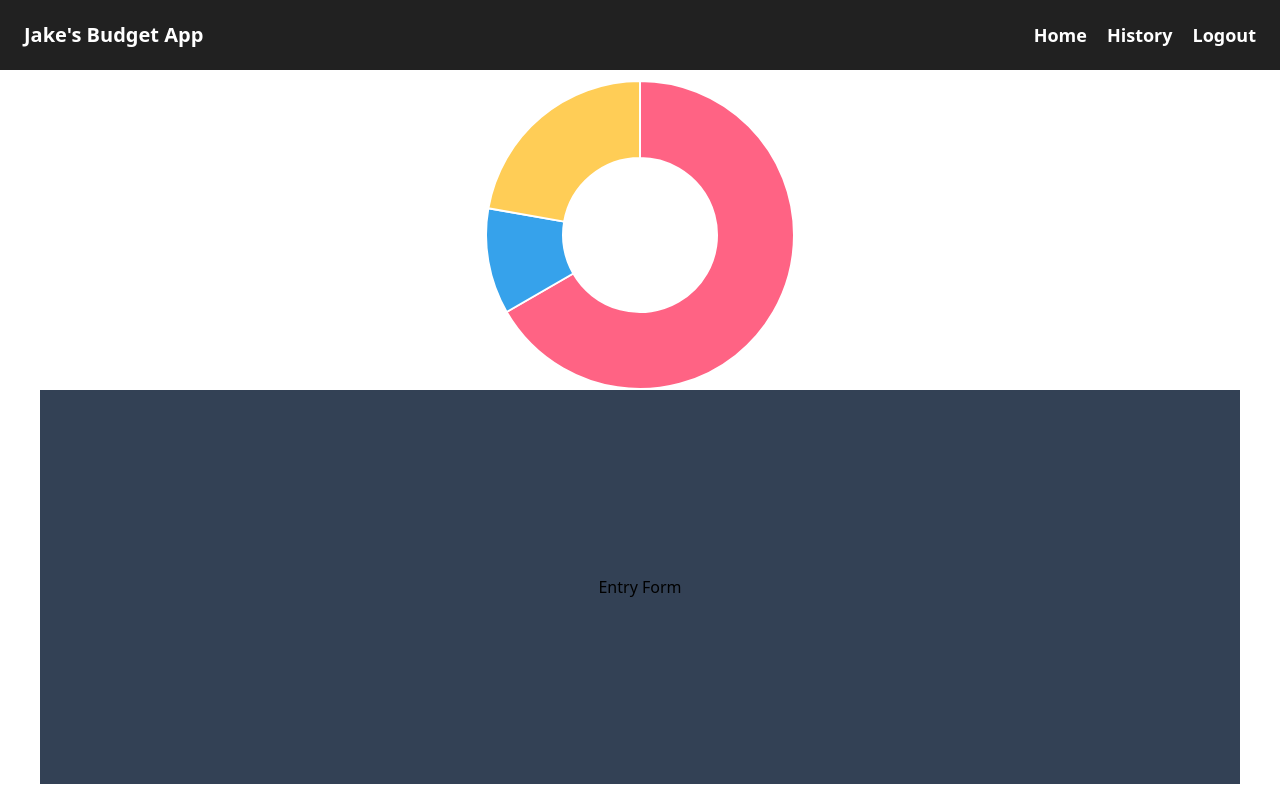
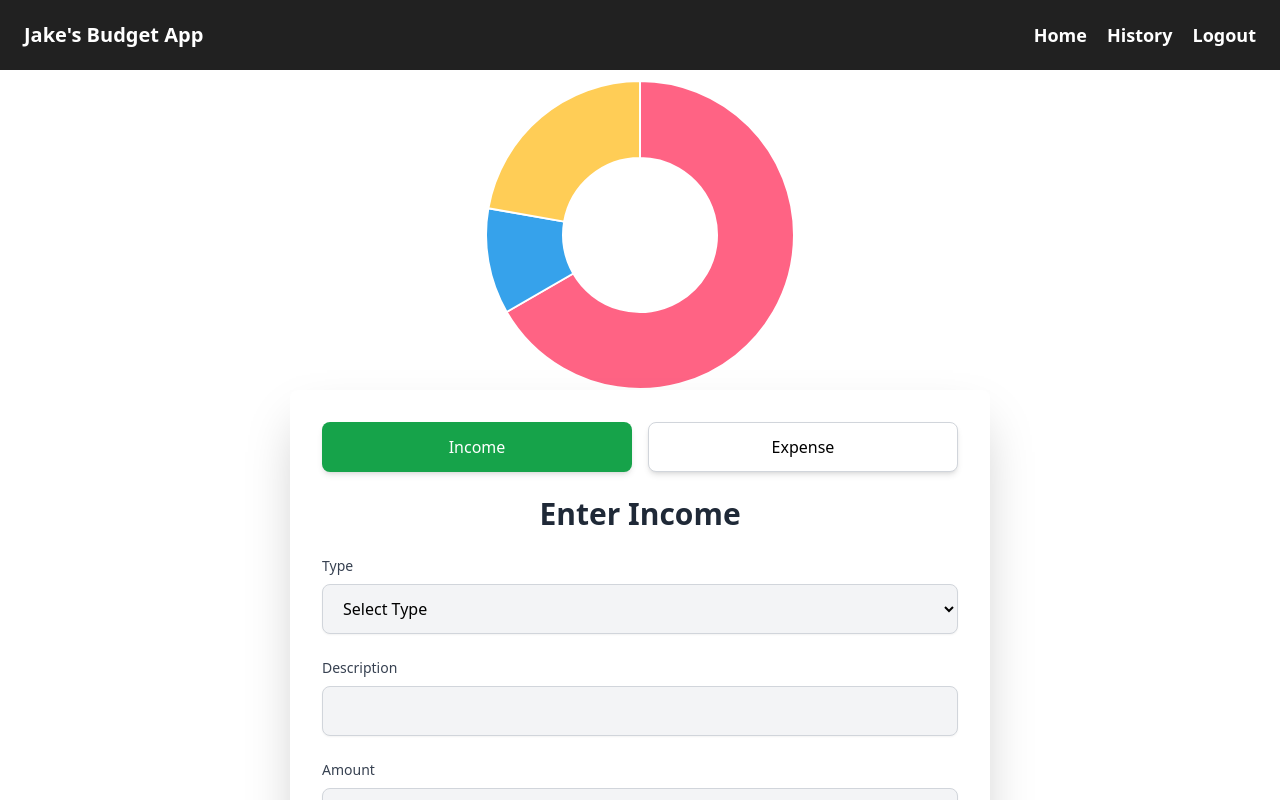
Before and after one commit to Jxk0be/financial-budget-tracker, a Vue app: page / in a window 1280 px wide. Built offline with nearby package versions, Linux system fonts and the light colour scheme; no server answers; the database is empty; sample sign-in values are in the browser's storage.

Commit message:
Entry components structuring

```diff
--- /dev/null
+++ b/src/components/Entry.vue
@@ -0,0 +1,50 @@
+<script setup>
+import { ref } from "vue";
+import Income from "./Income.vue";
+import Expense from "./Expense.vue";
+
+const selectedOption = ref("income");
+const handleOptionSelect = (option) => {
+  selectedOption.value = option;
+};
+</script>
+
+<template>
+  <div
+    class="bg-white min-w-[200px] text-black md:rounded-lg shadow-2xl p-8 w-full max-w-[700px] flex flex-col space-y-6"
+  >
+    <div class="flex justify-center space-x-4">
+      <button
+        @click="handleOptionSelect('income')"
+        :class="{
+          'bg-green-600 text-white': selectedOption === 'income',
+          'bg-white border border-gray-300 text-black':
+            selectedOption !== 'income',
+        }"
+        class="w-1/2 py-3 font-medium rounded-lg shadow-md hover:text-white hover:bg-green-700 transition duration-300"
+      >
+        Income
+      </button>
+      <button
+        @click="handleOptionSelect('expense')"
+        :class="{
+          'bg-red-600 text-white': selectedOption === 'expense',
+          'bg-white border border-gray-300 text-black':
+            selectedOption !== 'expense',
+        }"
+        class="w-1/2 py-3 font-medium rounded-lg shadow-md hover:text-white hover:bg-red-700 transition duration-300"
+      >
+        Expense
+      </button>
+    </div>
+
+    <h2
+      class="text-3xl font-semibold mb-6 capitalize text-center text-gray-800"
+    >
+      Enter {{ selectedOption }}
+    </h2>
+
+    <Income v-if="selectedOption === 'income'" />
+    <Expense v-if="selectedOption === 'expense'" />
+  </div>
+</template>
--- /dev/null
+++ b/src/components/Expense.vue
@@ -0,0 +1,82 @@
+<script setup>
+import { ref } from "vue";
+
+const expenseVal = ref("");
+const descVal = ref("");
+const amountVal = ref(null);
+</script>
+
+<template>
+  <form>
+    <div class="mb-6">
+      <label for="type" class="block text-sm font-medium text-gray-700"
+        >Type</label
+      >
+      <select
+        id="type"
+        v-model="expenseVal"
+        class="mt-2 block w-full px-4 py-3 bg-gray-100 border border-gray-300 rounded-lg shadow-sm focus:ring-red-500 focus:border-red-500"
+      >
+        <option value="">Select Type</option>
+        <option value="car_insurance">Car Insurance</option>
+        <option value="car_payment">Car Payment</option>
+        <option value="phone">Phone</option>
+        <option value="gas">Gas</option>
+        <option value="entertainment">Entertainment</option>
+        <option value="utilities">Utilities</option>
+        <option value="internet">Internet</option>
+        <option value="mortgage">Mortgage</option>
+        <option value="rent">Rent</option>
+        <option value="food">Food</option>
+        <option value="supplies">Supplies</option>
+        <option value="other">Other</option>
+      </select>
+    </div>
+
+    <div class="mb-6">
+      <label for="description" class="block text-sm font-medium text-gray-700"
+        >Description</label
+      >
+      <input
+        id="description"
+        type="text"
+        maxlength="75"
+        v-model="descVal"
+        class="mt-2 block w-full px-4 py-3 bg-gray-100 border border-gray-300 rounded-lg shadow-sm focus:ring-red-500 focus:border-red-500"
+      />
+    </div>
+
+    <div class="mb-6">
+      <label for="amount" class="block text-sm font-medium text-gray-700"
+        >Amount</label
+      >
+      <input
+        id="amount"
+        type="number"
+        v-model="amountVal"
+        class="mt-2 block w-full px-4 py-3 bg-gray-100 border border-gray-300 rounded-lg shadow-sm focus:ring-red-500 focus:border-red-500"
+      />
+    </div>
+
+    <div class="flex justify-center">
+      <button
+        type="submit"
+        class="w-full py-3 bg-red-600 text-white font-medium rounded-lg shadow-md hover:bg-red-700 transition duration-300"
+      >
+        Add Expense
+      </button>
+    </div>
+  </form>
+</template>
+
+<style scoped>
+input[type="number"]::-webkit-outer-spin-button,
+input[type="number"]::-webkit-inner-spin-button {
+  -webkit-appearance: none;
+  margin: 0;
+}
+
+input[type="number"] {
+  -moz-appearance: textfield;
+}
+</style>
--- /dev/null
+++ b/src/components/Income.vue
@@ -0,0 +1,73 @@
+<script setup>
+import { ref } from "vue";
+
+const optionVal = ref("");
+const descVal = ref("");
+const amountVal = ref(null);
+</script>
+<template>
+  <form>
+    <div class="mb-6">
+      <label for="type" class="block text-sm font-medium text-gray-700"
+        >Type</label
+      >
+      <select
+        id="type"
+        v-model="optionVal"
+        class="mt-2 block w-full px-4 py-3 bg-gray-100 border border-gray-300 rounded-lg shadow-sm focus:ring-green-500 focus:border-green-500"
+      >
+        <option value="">Select Type</option>
+        <option value="paycheck">Paycheck</option>
+        <option value="gift">Gift</option>
+        <option value="other">Other</option>
+      </select>
+    </div>
+
+    <div class="mb-6">
+      <label for="description" class="block text-sm font-medium text-gray-700"
+        >Description</label
+      >
+      <input
+        id="description"
+        type="text"
+        maxlength="75"
+        v-model="descVal"
+        class="mt-2 block w-full px-4 py-3 bg-gray-100 border border-gray-300 rounded-lg shadow-sm focus:ring-green-500 focus:border-green-500"
+      />
+    </div>
+
+    <div class="mb-6">
+      <label for="amount" class="block text-sm font-medium text-gray-700"
+        >Amount</label
+      >
+      <input
+        id="amount"
+        type="number"
+        step="0.01"
+        v-model="amountVal"
+        class="mt-2 block w-full px-4 py-3 bg-gray-100 border border-gray-300 rounded-lg shadow-sm focus:ring-green-500 focus:border-green-500"
+      />
+    </div>
+
+    <div class="flex justify-center">
+      <button
+        type="submit"
+        class="w-full py-3 bg-green-600 text-white font-medium rounded-lg shadow-md hover:bg-green-700 transition duration-300"
+      >
+        Add Income
+      </button>
+    </div>
+  </form>
+</template>
+
+<style scoped>
+input[type="number"]::-webkit-outer-spin-button,
+input[type="number"]::-webkit-inner-spin-button {
+  -webkit-appearance: none;
+  margin: 0;
+}
+
+input[type="number"] {
+  -moz-appearance: textfield;
+}
+</style>
--- a/src/views/HomeView.vue
+++ b/src/views/HomeView.vue
@@ -1,8 +1,10 @@
 <script setup>
 import Doughnut from "../components/Doughnut.vue";
+import IncomeEntry from "../components/Entry.vue";
 import { ref } from "vue";
 
 const entryView = ref(true);
+const entrySelection = ref("income");
 </script>
 <template>
   <div
@@ -12,9 +14,9 @@ const entryView = ref(true);
     <div
       :class="`${
         entryView ? 'flex' : 'hidden'
-      } bg-slate-700 mb-[16px] md:flex flex-1 md:h-[60vh] h-[100vh] items-center justify-center`"
+      } w-full justify-center items-center mb-[16px] md:flex flex-1 md:h-[60vh] h-[100vh] md:items-start`"
     >
-      Entry Form
+      <IncomeEntry />
     </div>
   </div>
 
```
